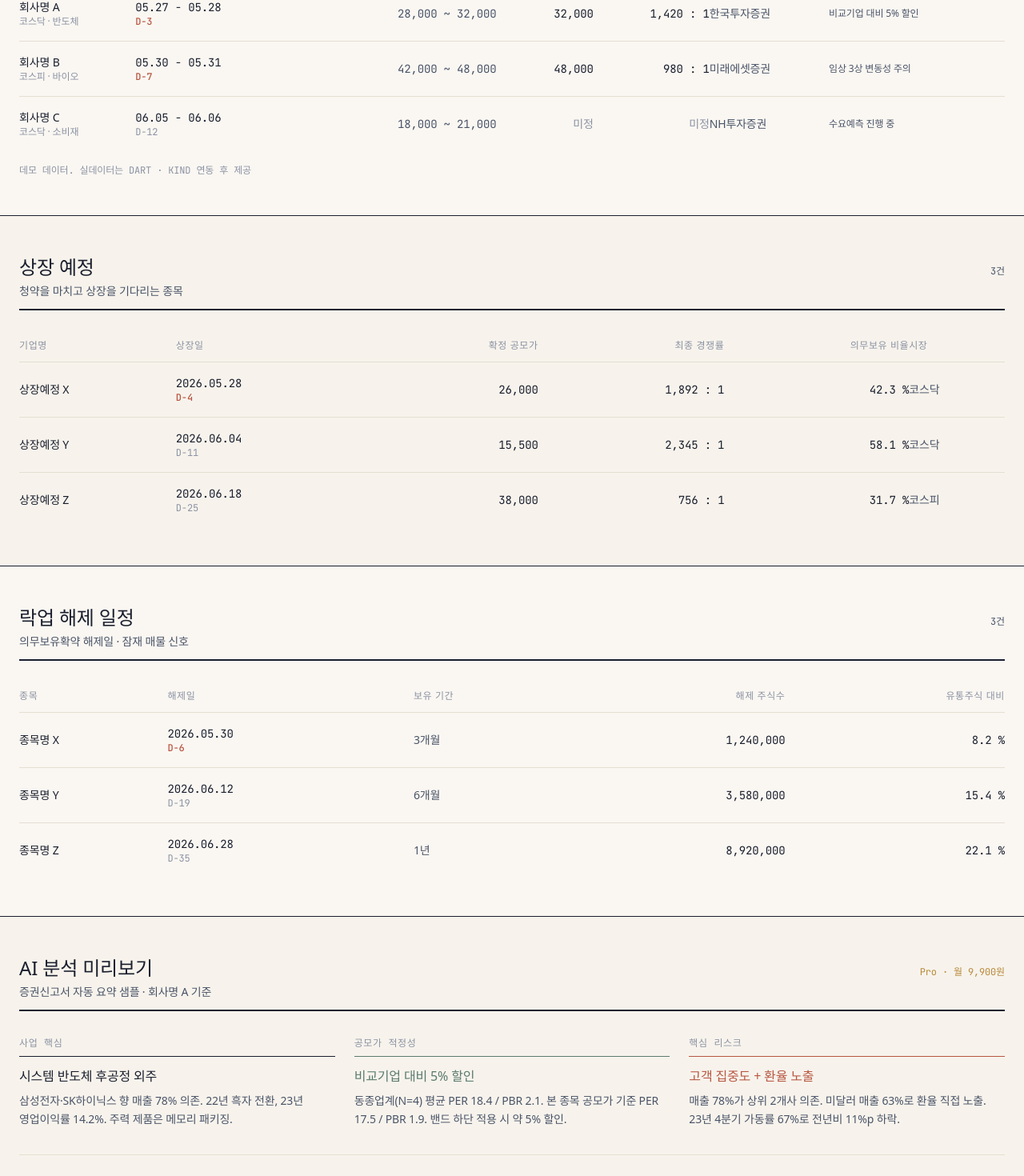
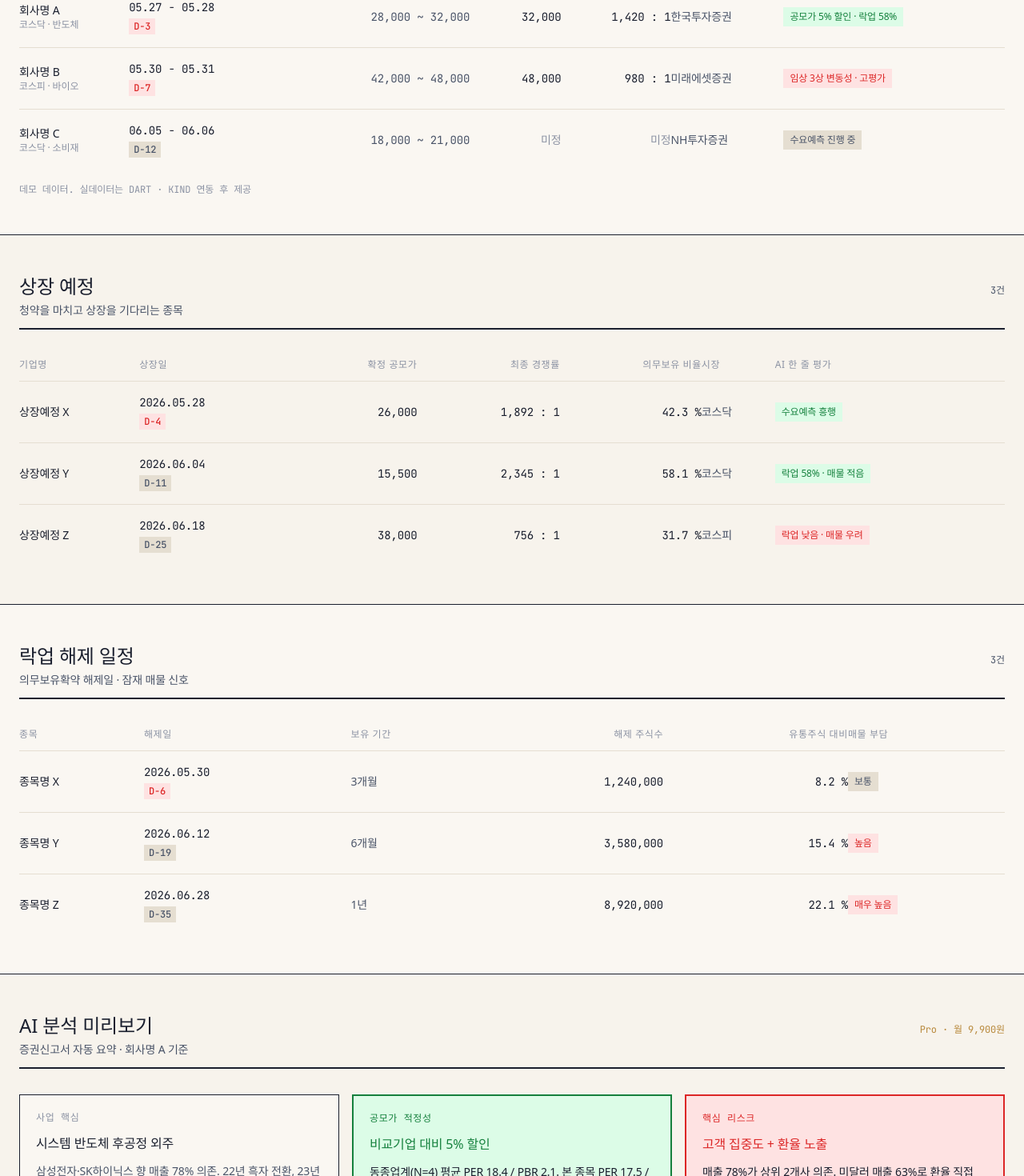
Before and after one commit to Maticyou44/ipo-saas, a Next.js app: page / in a window 1280 px wide. Shown: the part 249-1719 px from the top of the page at 80% size. Built offline with nearby package versions, Linux system fonts and the light colour scheme; a web font is replaced by a local one.

Commit message:
higher saturation signals + AI verdict badges

```diff
--- a/app/page.tsx
+++ b/app/page.tsx
@@ -39,36 +39,36 @@ export default function Home() {
                   <th className="py-3 text-right font-normal">확정 공모가</th>
                   <th className="py-3 text-right font-normal">경쟁률</th>
                   <th className="py-3 text-left font-normal">주관사</th>
-                  <th className="py-3 text-left font-normal">AI 한 줄</th>
+                  <th className="py-3 text-left font-normal">AI 한 줄 평가</th>
                 </tr>
               </thead>
               <tbody className="font-mono text-sm">
                 <tr className="border-b border-linen hover:bg-sand/60">
                   <td className="py-4"><div className="font-sans font-medium text-ink">회사명 A</div><div className="font-sans text-xs text-mist">코스닥 · 반도체</div></td>
-                  <td className="py-4"><div className="text-ink">05.27 - 05.28</div><div className="text-xs font-medium text-clay">D-3</div></td>
+                  <td className="py-4"><div className="text-ink">05.27 - 05.28</div><div className="mt-1 inline-block bg-clay-bg px-1.5 py-0.5 text-xs font-medium text-clay">D-3</div></td>
                   <td className="py-4 text-right text-slate">28,000 ~ 32,000</td>
                   <td className="py-4 text-right text-ink">32,000</td>
                   <td className="py-4 text-right text-ink">1,420 : 1</td>
                   <td className="py-4 font-sans text-slate">한국투자증권</td>
-                  <td className="py-4 font-sans text-xs text-slate">비교기업 대비 5% 할인</td>
+                  <td className="py-4"><span className="inline-block bg-sage-bg px-2 py-1 font-sans text-xs font-medium text-sage">공모가 5% 할인 · 락업 58%</span></td>
                 </tr>
                 <tr className="border-b border-linen hover:bg-sand/60">
                   <td className="py-4"><div className="font-sans font-medium text-ink">회사명 B</div><div className="font-sans text-xs text-mist">코스피 · 바이오</div></td>
-                  <td className="py-4"><div className="text-ink">05.30 - 05.31</div><div className="text-xs font-medium text-clay">D-7</div></td>
+                  <td className="py-4"><div className="text-ink">05.30 - 05.31</div><div className="mt-1 inline-block bg-clay-bg px-1.5 py-0.5 text-xs font-medium text-clay">D-7</div></td>
                   <td className="py-4 text-right text-slate">42,000 ~ 48,000</td>
                   <td className="py-4 text-right text-ink">48,000</td>
                   <td className="py-4 text-right text-ink">980 : 1</td>
                   <td className="py-4 font-sans text-slate">미래에셋증권</td>
-                  <td className="py-4 font-sans text-xs text-slate">임상 3상 변동성 주의</td>
+                  <td className="py-4"><span className="inline-block bg-clay-bg px-2 py-1 font-sans text-xs font-medium text-clay">임상 3상 변동성 · 고평가</span></td>
                 </tr>
                 <tr className="hover:bg-sand/60">
                   <td className="py-4"><div className="font-sans font-medium text-ink">회사명 C</div><div className="font-sans text-xs text-mist">코스닥 · 소비재</div></td>
-                  <td className="py-4"><div className="text-ink">06.05 - 06.06</div><div className="text-xs text-mist">D-12</div></td>
+                  <td className="py-4"><div className="text-ink">06.05 - 06.06</div><div className="mt-1 inline-block bg-linen px-1.5 py-0.5 text-xs font-medium text-slate">D-12</div></td>
                   <td className="py-4 text-right text-slate">18,000 ~ 21,000</td>
                   <td className="py-4 text-right text-mist">미정</td>
                   <td className="py-4 text-right text-mist">미정</td>
                   <td className="py-4 font-sans text-slate">NH투자증권</td>
-                  <td className="py-4 font-sans text-xs text-slate">수요예측 진행 중</td>
+                  <td className="py-4"><span className="inline-block bg-linen px-2 py-1 font-sans text-xs font-medium text-slate">수요예측 진행 중</span></td>
                 </tr>
               </tbody>
             </table>
@@ -96,32 +96,36 @@ export default function Home() {
                   <th className="py-3 text-right font-normal">최종 경쟁률</th>
                   <th className="py-3 text-right font-normal">의무보유 비율</th>
                   <th className="py-3 text-left font-normal">시장</th>
+                  <th className="py-3 text-left font-normal">AI 한 줄 평가</th>
                 </tr>
               </thead>
               <tbody className="font-mono text-sm">
                 <tr className="border-b border-linen hover:bg-ivory">
                   <td className="py-4 font-sans font-medium text-ink">상장예정 X</td>
-                  <td className="py-4"><div className="text-ink">2026.05.28</div><div className="text-xs font-medium text-clay">D-4</div></td>
+                  <td className="py-4"><div className="text-ink">2026.05.28</div><div className="mt-1 inline-block bg-clay-bg px-1.5 py-0.5 text-xs font-medium text-clay">D-4</div></td>
                   <td className="py-4 text-right text-ink">26,000</td>
                   <td className="py-4 text-right text-ink">1,892 : 1</td>
                   <td className="py-4 text-right text-ink">42.3 %</td>
                   <td className="py-4 font-sans text-slate">코스닥</td>
+                  <td className="py-4"><span className="inline-block bg-sage-bg px-2 py-1 font-sans text-xs font-medium text-sage">수요예측 흥행</span></td>
                 </tr>
                 <tr className="border-b border-linen hover:bg-ivory">
                   <td className="py-4 font-sans font-medium text-ink">상장예정 Y</td>
-                  <td className="py-4"><div className="text-ink">2026.06.04</div><div className="text-xs text-mist">D-11</div></td>
+                  <td className="py-4"><div className="text-ink">2026.06.04</div><div className="mt-1 inline-block bg-linen px-1.5 py-0.5 text-xs font-medium text-slate">D-11</div></td>
                   <td className="py-4 text-right text-ink">15,500</td>
                   <td className="py-4 text-right text-ink">2,345 : 1</td>
                   <td className="py-4 text-right text-ink">58.1 %</td>
                   <td className="py-4 font-sans text-slate">코스닥</td>
+                  <td className="py-4"><span className="inline-block bg-sage-bg px-2 py-1 font-sans text-xs font-medium text-sage">락업 58% · 매물 적음</span></td>
                 </tr>
                 <tr className="hover:bg-ivory">
                   <td className="py-4 font-sans font-medium text-ink">상장예정 Z</td>
-                  <td className="py-4"><div className="text-ink">2026.06.18</div><div className="text-xs text-mist">D-25</div></td>
+                  <td className="py-4"><div className="text-ink">2026.06.18</div><div className="mt-1 inline-block bg-linen px-1.5 py-0.5 text-xs font-medium text-slate">D-25</div></td>
                   <td className="py-4 text-right text-ink">38,000</td>
                   <td className="py-4 text-right text-ink">756 : 1</td>
                   <td className="py-4 text-right text-ink">31.7 %</td>
                   <td className="py-4 font-sans text-slate">코스피</td>
+                  <td className="py-4"><span className="inline-block bg-clay-bg px-2 py-1 font-sans text-xs font-medium text-clay">락업 낮음 · 매물 우려</span></td>
                 </tr>
               </tbody>
             </table>
@@ -147,29 +151,33 @@ export default function Home() {
                   <th className="py-3 text-left font-normal">보유 기간</th>
                   <th className="py-3 text-right font-normal">해제 주식수</th>
                   <th className="py-3 text-right font-normal">유통주식 대비</th>
+                  <th className="py-3 text-left font-normal">매물 부담</th>
                 </tr>
               </thead>
               <tbody className="font-mono text-sm">
                 <tr className="border-b border-linen hover:bg-sand/60">
                   <td className="py-4 font-sans font-medium text-ink">종목명 X</td>
-                  <td className="py-4"><div className="text-ink">2026.05.30</div><div className="text-xs font-medium text-clay">D-6</div></td>
+                  <td className="py-4"><div className="text-ink">2026.05.30</div><div className="mt-1 inline-block bg-clay-bg px-1.5 py-0.5 text-xs font-medium text-clay">D-6</div></td>
                   <td className="py-4 font-sans text-slate">3개월</td>
                   <td className="py-4 text-right text-ink">1,240,000</td>
                   <td className="py-4 text-right text-ink">8.2 %</td>
+                  <td className="py-4"><span className="inline-block bg-linen px-2 py-1 font-sans text-xs font-medium text-slate">보통</span></td>
                 </tr>
                 <tr className="border-b border-linen hover:bg-sand/60">
                   <td className="py-4 font-sans font-medium text-ink">종목명 Y</td>
-                  <td className="py-4"><div className="text-ink">2026.06.12</div><div className="text-xs text-mist">D-19</div></td>
+                  <td className="py-4"><div className="text-ink">2026.06.12</div><div className="mt-1 inline-block bg-linen px-1.5 py-0.5 text-xs font-medium text-slate">D-19</div></td>
                   <td className="py-4 font-sans text-slate">6개월</td>
                   <td className="py-4 text-right text-ink">3,580,000</td>
                   <td className="py-4 text-right text-ink">15.4 %</td>
+                  <td className="py-4"><span className="inline-block bg-clay-bg px-2 py-1 font-sans text-xs font-medium text-clay">높음</span></td>
                 </tr>
                 <tr className="hover:bg-sand/60">
                   <td className="py-4 font-sans font-medium text-ink">종목명 Z</td>
-                  <td className="py-4"><div className="text-ink">2026.06.28</div><div className="text-xs text-mist">D-35</div></td>
+                  <td className="py-4"><div className="text-ink">2026.06.28</div><div className="mt-1 inline-block bg-linen px-1.5 py-0.5 text-xs font-medium text-slate">D-35</div></td>
                   <td className="py-4 font-sans text-slate">1년</td>
                   <td className="py-4 text-right text-ink">8,920,000</td>
                   <td className="py-4 text-right text-ink">22.1 %</td>
+                  <td className="py-4"><span className="inline-block bg-clay-bg px-2 py-1 font-sans text-xs font-medium text-clay">매우 높음</span></td>
                 </tr>
               </tbody>
             </table>
@@ -182,34 +190,28 @@ export default function Home() {
           <div className="flex items-baseline justify-between border-b-2 border-ink pb-3">
             <div>
               <h2 className="text-2xl font-medium text-ink">AI 분석 미리보기</h2>
-              <p className="mt-1 text-sm text-slate">증권신고서 자동 요약 샘플 · 회사명 A 기준</p>
+              <p className="mt-1 text-sm text-slate">증권신고서 자동 요약 · 회사명 A 기준</p>
             </div>
             <p className="font-mono text-xs text-amber">Pro · 월 9,900원</p>
           </div>
-          <div className="mt-8 grid gap-6 md:grid-cols-3">
-            <div>
+          <div className="mt-8 grid gap-4 md:grid-cols-3">
+            <div className="border border-ink bg-ivory p-5">
               <p className="font-mono text-xs uppercase tracking-wider text-mist">사업 핵심</p>
-              <div className="mt-2 border-t border-ink pt-3">
-                <p className="text-base font-medium text-ink">시스템 반도체 후공정 외주</p>
-                <p className="mt-2 text-sm leading-relaxed text-slate">삼성전자·SK하이닉스 향 매출 78% 의존. 22년 흑자 전환, 23년 영업이익률 14.2%. 주력 제품은 메모리 패키징.</p>
-              </div>
+              <p className="mt-3 text-base font-medium text-ink">시스템 반도체 후공정 외주</p>
+              <p className="mt-3 text-sm leading-relaxed text-slate">삼성전자·SK하이닉스 향 매출 78% 의존. 22년 흑자 전환, 23년 영업이익률 14.2%.</p>
             </div>
-            <div>
-              <p className="font-mono text-xs uppercase tracking-wider text-mist">공모가 적정성</p>
-              <div className="mt-2 border-t border-sage pt-3">
-                <p className="text-base font-medium text-sage">비교기업 대비 5% 할인</p>
-                <p className="mt-2 text-sm leading-relaxed text-slate">동종업계(N=4) 평균 PER 18.4 / PBR 2.1. 본 종목 공모가 기준 PER 17.5 / PBR 1.9. 밴드 하단 적용 시 약 5% 할인.</p>
-              </div>
+            <div className="border-2 border-sage bg-sage-bg p-5">
+              <p className="font-mono text-xs uppercase tracking-wider font-medium text-sage">공모가 적정성</p>
+              <p className="mt-3 text-base font-medium text-sage">비교기업 대비 5% 할인</p>
+              <p className="mt-3 text-sm leading-relaxed text-ink">동종업계(N=4) 평균 PER 18.4 / PBR 2.1. 본 종목 PER 17.5 / PBR 1.9. 밴드 하단 적용 시 약 5% 할인 영역.</p>
             </div>
-            <div>
-              <p className="font-mono text-xs uppercase tracking-wider text-mist">핵심 리스크</p>
-              <div className="mt-2 border-t border-clay pt-3">
-                <p className="text-base font-medium text-clay">고객 집중도 + 환율 노출</p>
-                <p className="mt-2 text-sm leading-relaxed text-slate">매출 78%가 상위 2개사 의존. 미달러 매출 63%로 환율 직접 노출. 23년 4분기 가동률 67%로 전년비 11%p 하락.</p>
-              </div>
+            <div className="border-2 border-clay bg-clay-bg p-5">
+              <p className="font-mono text-xs uppercase tracking-wider font-medium text-clay">핵심 리스크</p>
+              <p className="mt-3 text-base font-medium text-clay">고객 집중도 + 환율 노출</p>
+              <p className="mt-3 text-sm leading-relaxed text-ink">매출 78%가 상위 2개사 의존. 미달러 매출 63%로 환율 직접 노출. 23년 4분기 가동률 67%로 전년비 11%p 하락.</p>
             </div>
           </div>
-          <p className="mt-8 border-t border-linen pt-6 text-sm text-slate"><span className="font-medium text-ink">Pro 추가 제공:</span> 비교기업 5년 재무 추이 차트 · 락업 비율 분석 · 청약 경쟁률 예측 · 상장 후 30일 주가 시뮬레이션</p>
+          <p className="mt-6 border-t border-linen pt-4 text-sm text-slate"><span className="font-medium text-ink">Pro 추가 제공:</span> 비교기업 5년 재무 추이 차트 · 락업 비율 분석 · 청약 경쟁률 예측 · 상장 후 30일 주가 시뮬레이션</p>
         </div>
       </section>
 
@@ -223,19 +225,19 @@ export default function Home() {
           </div>
           <div className="mt-6 grid gap-4 md:grid-cols-3">
             <a href="/calculator" className="block border border-ink p-5 hover:bg-sand/60">
-              <p className="font-mono text-xs uppercase tracking-wider text-sage">Free</p>
+              <p className="font-mono text-xs uppercase tracking-wider font-medium text-sage">Free</p>
               <h3 className="mt-2 text-base font-medium text-ink">균등배정 계산기</h3>
               <p className="mt-1 text-sm text-slate">청약 예산으로 가능한 주식 수 계산</p>
               <p className="mt-4 text-sm text-midnight">사용하기 →</p>
             </a>
             <div className="border border-linen p-5">
-              <p className="font-mono text-xs uppercase tracking-wider text-sage">Free</p>
+              <p className="font-mono text-xs uppercase tracking-wider font-medium text-sage">Free</p>
               <h3 className="mt-2 text-base font-medium text-ink">청약일 이메일 알림</h3>
               <p className="mt-1 text-sm text-slate">관심 종목 청약 시작일 메일 발송</p>
               <p className="mt-4 font-mono text-sm text-mist">준비 중</p>
             </div>
             <div className="border border-linen p-5">
-              <p className="font-mono text-xs uppercase tracking-wider text-amber">Pro</p>
+              <p className="font-mono text-xs uppercase tracking-wider font-medium text-amber">Pro</p>
               <h3 className="mt-2 text-base font-medium text-ink">증권신고서 AI 분석</h3>
               <p className="mt-1 text-sm text-slate">사업 핵심 · 적정성 · 리스크 자동 분석</p>
               <p className="mt-4 font-mono text-sm text-mist">월 9,900원</p>
```
Also changed, not shown: app/globals.css (+4 -3 lines).
